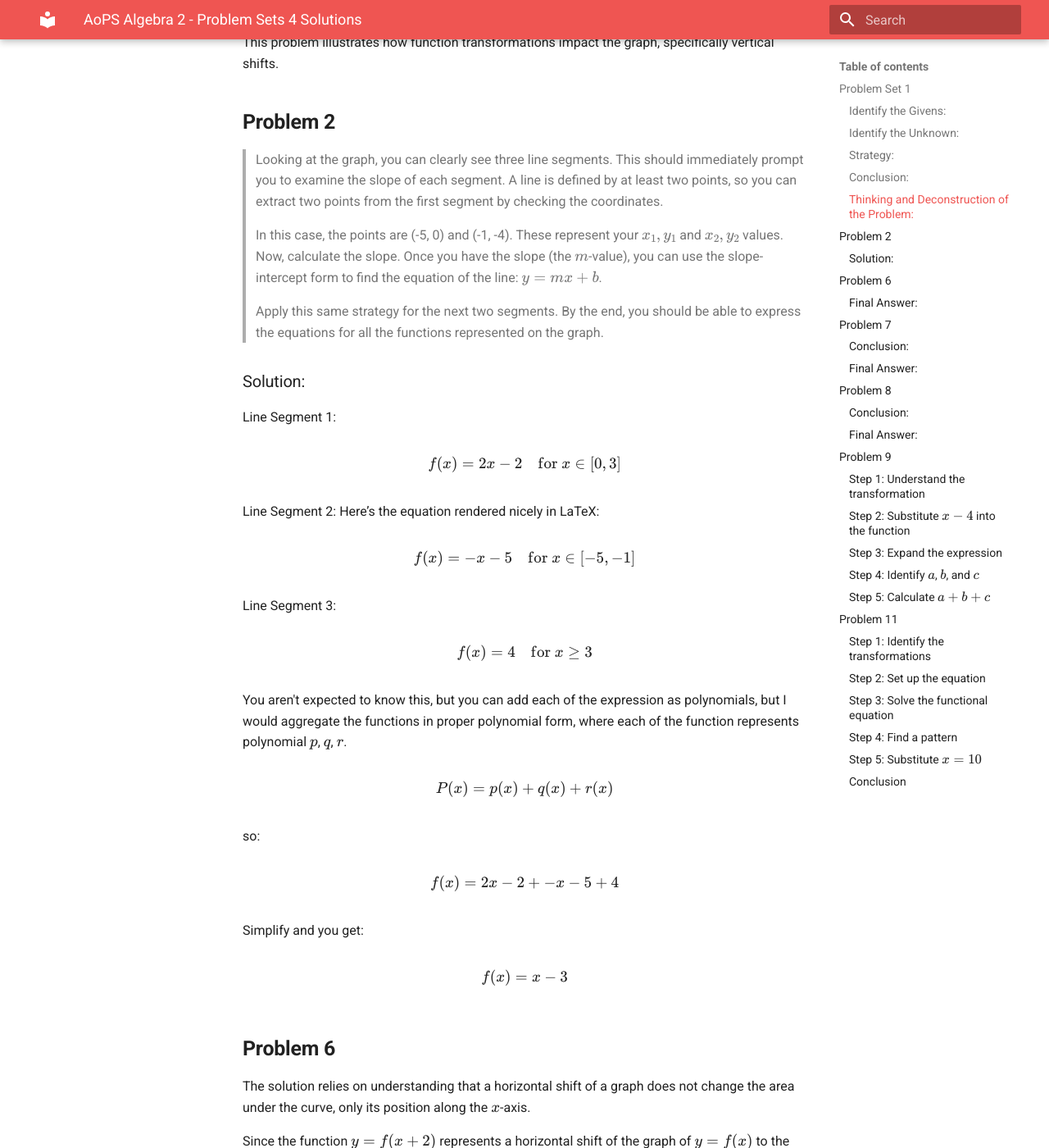
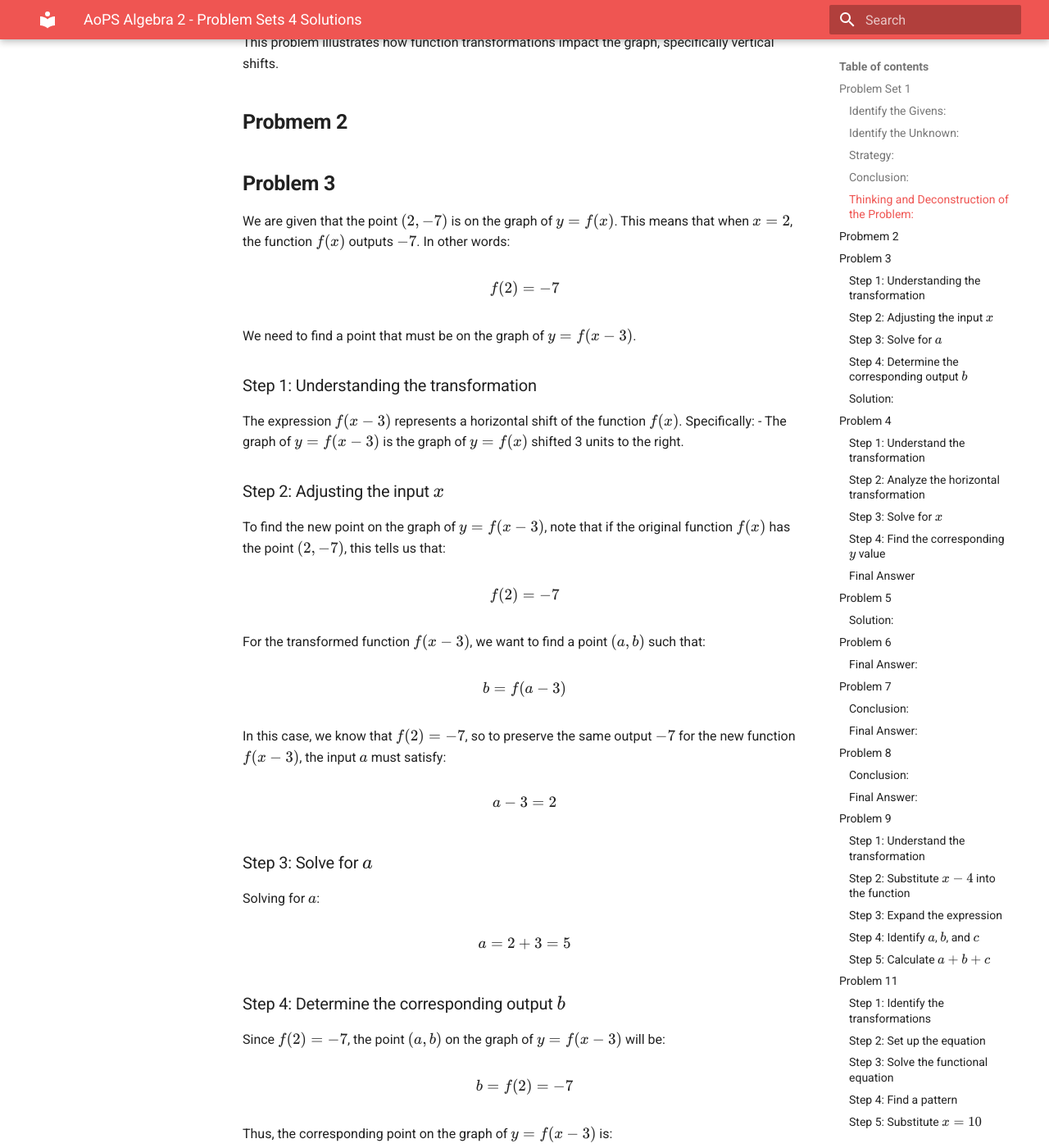
Before and after one commit to baseonballs/mpower-sitedocs, an MkDocs documentation site: the page built from site-docs/mathematics/a2/hw/aops/hw.04.sol.md, in a window 1280 px wide and 1400 px high, scrolled down 1271 px. Shown: the whole window at 82% size. Built offline with MkDocs 1.6.1 and Material for MkDocs 9.7.7, drawn with Linux system fonts in a browser that asks for light colours; formulas are drawn with MathJax 3; some of the changed text lies outside the part shown.

Commit message:
formatting of hw4

```diff
--- a/site-docs/mathematics/a2/hw/aops/hw.04.sol.md
+++ b/site-docs/mathematics/a2/hw/aops/hw.04.sol.md
@@ -41,7 +41,141 @@
 
 This problem illustrates how function transformations impact the graph, specifically vertical shifts.
 
-## **Problem 2**
+## **Probmem 2**
+
+## **Problem 3**
+
+We are given that the point \((2, -7)\) is on the graph of \(y = f(x)\). This means that when \(x = 2\), the function \(f(x)\) outputs \(-7\). In other words:
+
+\[
+f(2) = -7
+\]
+
+We need to find a point that must be on the graph of \(y = f(x - 3)\).
+
+### Step 1: Understanding the transformation
+The expression \(f(x - 3)\) represents a horizontal shift of the function \(f(x)\). Specifically:
+- The graph of \(y = f(x - 3)\) is the graph of \(y = f(x)\) shifted 3 units to the right.
+
+### Step 2: Adjusting the input \(x\)
+To find the new point on the graph of \(y = f(x - 3)\), note that if the original function \(f(x)\) has the point \((2, -7)\), this tells us that:
+
+\[
+f(2) = -7
+\]
+
+For the transformed function \(f(x - 3)\), we want to find a point \((a, b)\) such that:
+
+\[
+b = f(a - 3)
+\]
+
+In this case, we know that \(f(2) = -7\), so to preserve the same output \(-7\) for the new function \(f(x - 3)\), the input \(a\) must satisfy:
+
+\[
+a - 3 = 2
+\]
+
+### Step 3: Solve for \(a\)
+Solving for \(a\):
+
+\[
+a = 2 + 3 = 5
+\]
+
+### Step 4: Determine the corresponding output \(b\)
+Since \(f(2) = -7\), the point \((a, b)\) on the graph of \(y = f(x - 3)\) will be:
+
+\[
+b = f(2) = -7
+\]
+
+Thus, the corresponding point on the graph of \(y = f(x - 3)\) is:
+
+\[
+(5, -7)
+\]
+
+### Solution:
+The point that must be on the graph of \(y = f(x - 3)\) is \((5, -7)\).
+
+## **Problem 4**
+
+Given the point \((-2, 3)\) on the graph of \(y = f(x)\), we know that:
+
+\[
+f(-2) = 3
+\]
+
+We need to find a point that must be on the graph of \(y = f(2x + 1) + 3\).
+
+### Step 1: Understand the transformation
+
+The expression \(y = f(2x + 1) + 3\) involves two transformations of the original function \(f(x)\):
+1. A horizontal compression and shift.
+2. A vertical shift.
+
+### Step 2: Analyze the horizontal transformation
+
+The term \(2x + 1\) suggests a horizontal transformation:
+- The function \(f(2x + 1)\) indicates that we should set \(2x + 1 = -2\) (the x-coordinate from our known point) to find the corresponding \(x\) value for the new function.
+
+### Step 3: Solve for \(x\)
+
+Setting up the equation:
+
+\[
+2x + 1 = -2
+\]
+
+Now, we solve for \(x\):
+
+\[
+2x = -2 - 1
+\]
+\[
+2x = -3
+\]
+\[
+x = -\frac{3}{2}
+\]
+
+### Step 4: Find the corresponding \(y\) value
+
+Next, we find the \(y\) value. Since \(f(-2) = 3\), we substitute this into the new function:
+
+\[
+y = f(2(-\frac{3}{2}) + 1) + 3
+\]
+
+Calculating the inside:
+
+\[
+2(-\frac{3}{2}) + 1 = -3 + 1 = -2
+\]
+
+Thus,
+
+\[
+y = f(-2) + 3 = 3 + 3 = 6
+\]
+
+### Final Answer
+
+The point that must be on the graph of \(y = f(2x + 1) + 3\) is:
+
+\[
+\left(-\frac{3}{2}, 6\right)
+\]
+
+So the ordered pair is:
+
+\[
+\boxed{\left(-\frac{3}{2}, 6\right)}
+\]
+
+
+## **Problem 5**
 
 >Looking at the graph, you can clearly see three line segments. This should immediately prompt you to examine the slope of each segment. A line is defined by at least two points, so you can extract two points from the first segment by checking the coordinates.
 
```
